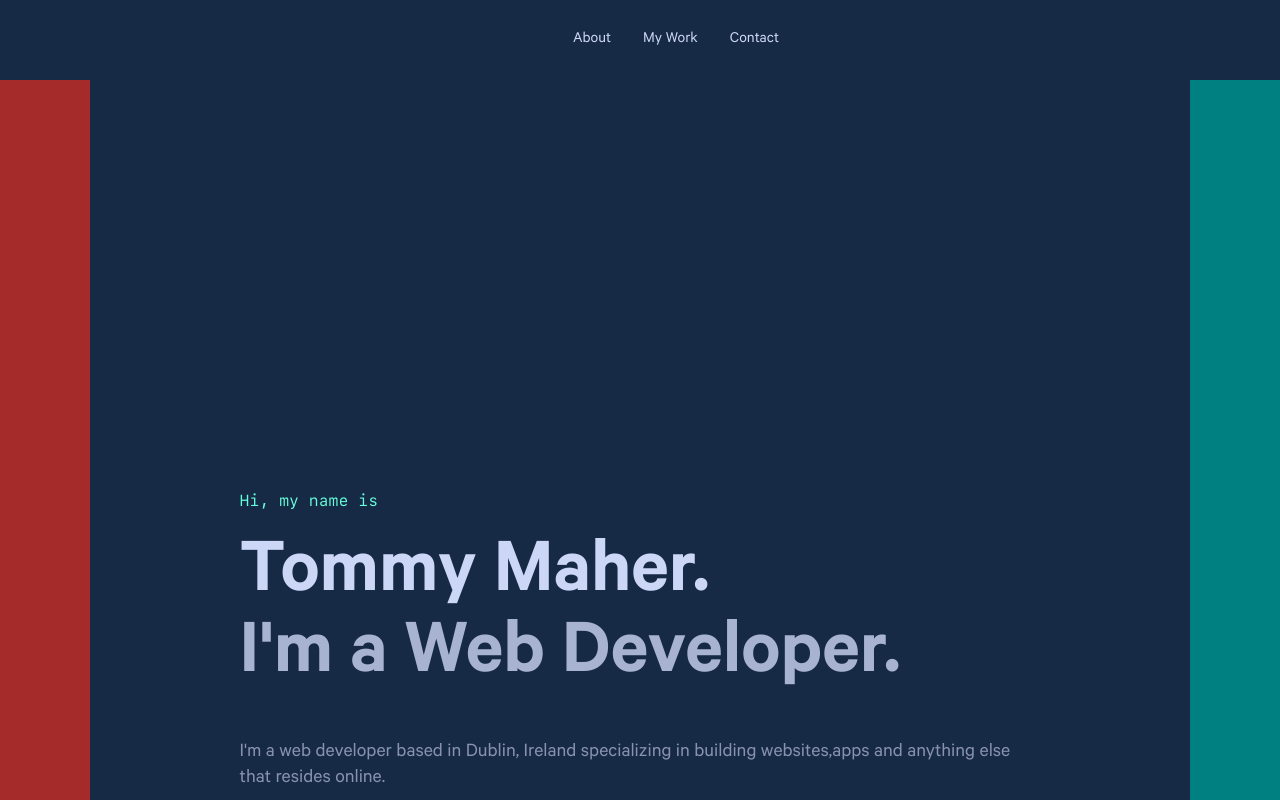
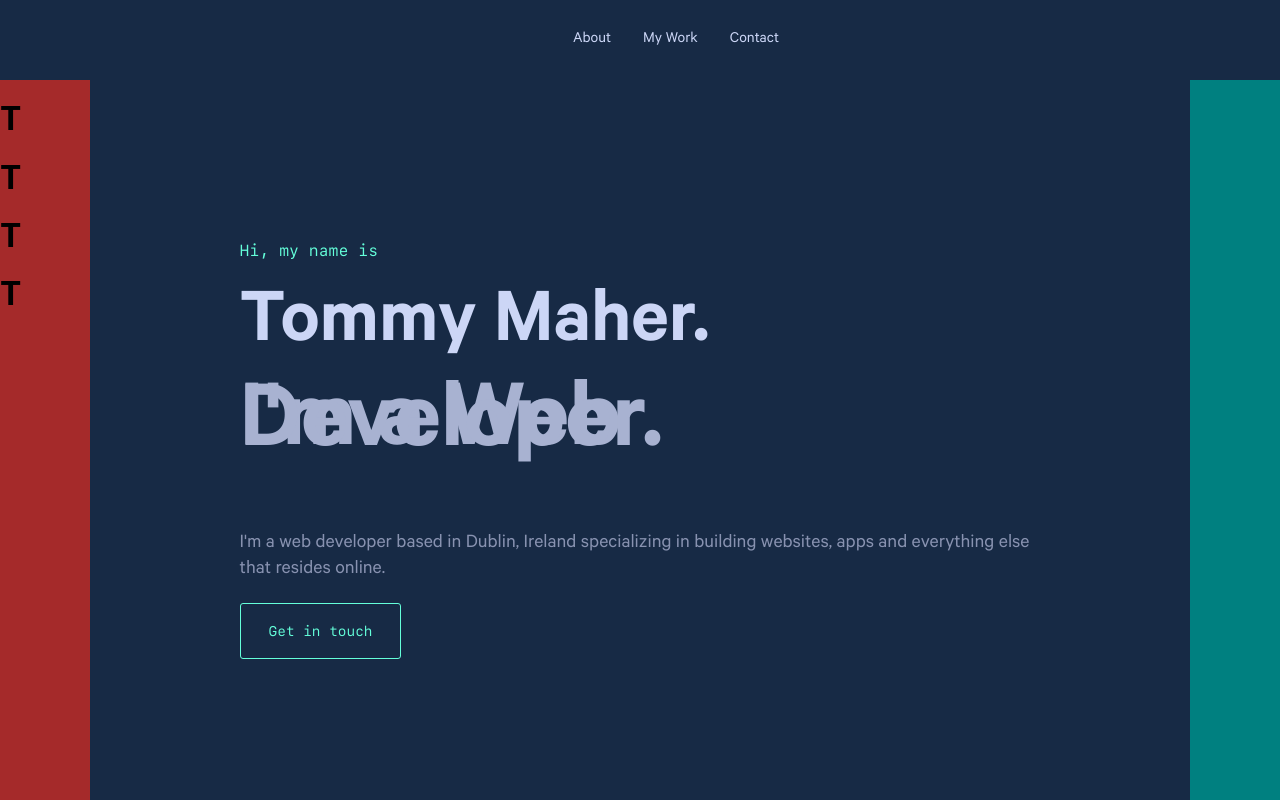
Before and after one commit to tommymaher15/Personal-Site-2.0-, a React (Create React App) app: page / in a window 1280 px wide. Shown: the top 800 px of the page. Built offline with nearby package versions, Linux system fonts and the light colour scheme.

Commit message:
Fixing layout
Layout fixing, sidebar fixing of pixels

```diff
--- a/src/App.js
+++ b/src/App.js
@@ -17,7 +17,7 @@ const Grid = styled.div`
  "header header header"
  "main main main"
  "footer footer footer";
- @media (min-width: 768px) {
+ @media (min-width: 750px) {
     display: grid;
     grid-template-areas:
       "header header header"
@@ -25,6 +25,9 @@ const Grid = styled.div`
       "sidebar footer email";
     grid-template-rows: min-content 1fr min-content;
     grid-template-columns: 7vw 1fr 7vw;
+
+
+
   }
 `;
 
--- a/src/components/sections/Hero.js
+++ b/src/components/sections/Hero.js
@@ -17,12 +17,13 @@ background-color:${theme.colors.lightNavy};
 ${centerStyles};
 block-size:100%;
 display:flex;
-padding: 200px 150px;
+
 line-height: 1.3;
 `;
 
 const HeroContent = styled.div`
-font-family: "Calibre"
+font-family: "Calibre";
+padding:  150px;
 
 `;
 const Heading1 = styled.h1`
@@ -48,7 +49,7 @@ const Heading3 = styled.h3`
 color:${theme.colors.lightSlate};
 font-family:"Calibre";
 font-weight:600;
-font-size:80px;
+font-size:12.5vh;
 line-height:1.1px;
 `;
 
@@ -94,8 +95,8 @@ export default class Hero extends Component {
 
        <HeroP>
        I'm a web developer based in Dublin, Ireland specializing
-        in building websites,apps and
-         anything else that resides online.
+        in building websites, apps and
+         everything else that resides online.
           </HeroP>
 
 
--- a/src/layouts/Email.js
+++ b/src/layouts/Email.js
@@ -4,14 +4,18 @@ import styled from '@emotion/styled';
 const SideWrap = styled.div`
 display:grid;
 grid-area:email;
+
 `;
 
 
 
 const SideEmail = styled.aside`
 background-color:teal;
+position: sticky;
+height:100vh;
 
-position: sticky;
+
+
   top: 0;
 
 
--- a/src/layouts/Footer.js
+++ b/src/layouts/Footer.js
@@ -8,18 +8,18 @@ import colors from '../styles/colors';
 
 const FootWrap = styled.footer`
   grid-area: footer;
-  block-size: min(10.5vh);
+  block-size: 100%;
   color:greenyellow;
   background-color:${colors.navy};
   ${mixin.centerStyles};
 
-`;
+`
 
 
 export default function Footer() {
     return (
         <FootWrap>
-        <h1>Footer</h1>
+        <h2>Made by Tommy Maher</h2>
 
 
 
--- a/src/layouts/Sidebar.js
+++ b/src/layouts/Sidebar.js
@@ -4,13 +4,16 @@ import styled from '@emotion/styled';
 const SideWrap = styled.div`
 display:grid;
 grid-area:sidebar;
+
 `;
 
 
 const Sidebar1 = styled.aside`
 background-color:brown;
 
-position: sticky;
+height:100vh;
+position: -webkit-sticky;
+  position: sticky;
   top: 0;
 
 
@@ -24,7 +27,26 @@ position: sticky;
 export default function Sidebar() {
     return (
       <SideWrap>
-        <Sidebar1 />
+        <Sidebar1>
+        <h1>
+          T
+        </h1>
+        <h1>
+          T
+        </h1>
+
+        <h1>
+          T
+        </h1>
+
+        <h1>
+          T
+        </h1>
+
+
+
+
+        </Sidebar1>
         </SideWrap>
     )
 }
--- a/src/styles/Mixin.js
+++ b/src/styles/Mixin.js
@@ -5,9 +5,14 @@ const mixins = {
     centerStyles: css`
     display: flex;
     align-items: center;
-    justify-content: center;`
+    justify-content: center;`,
 
+    leftStyles: css`
+    display:flex;
+    align-items:left;
+    justify-content:left;
 
+    `
 
 
 
```
